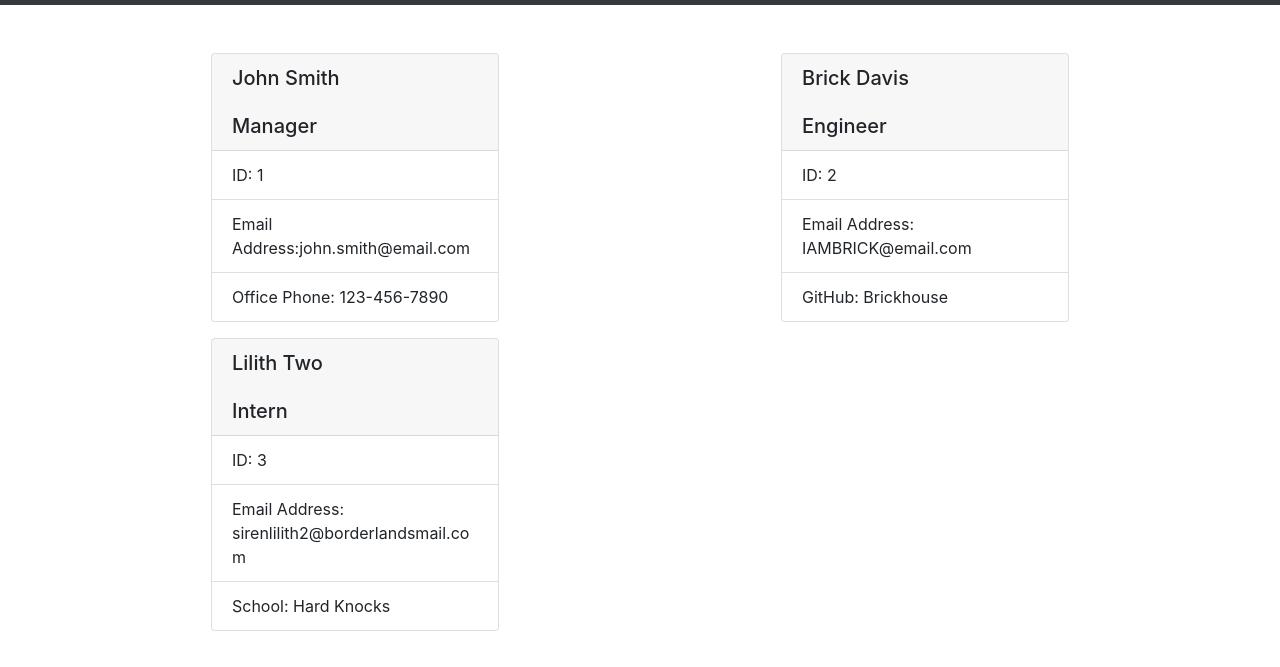
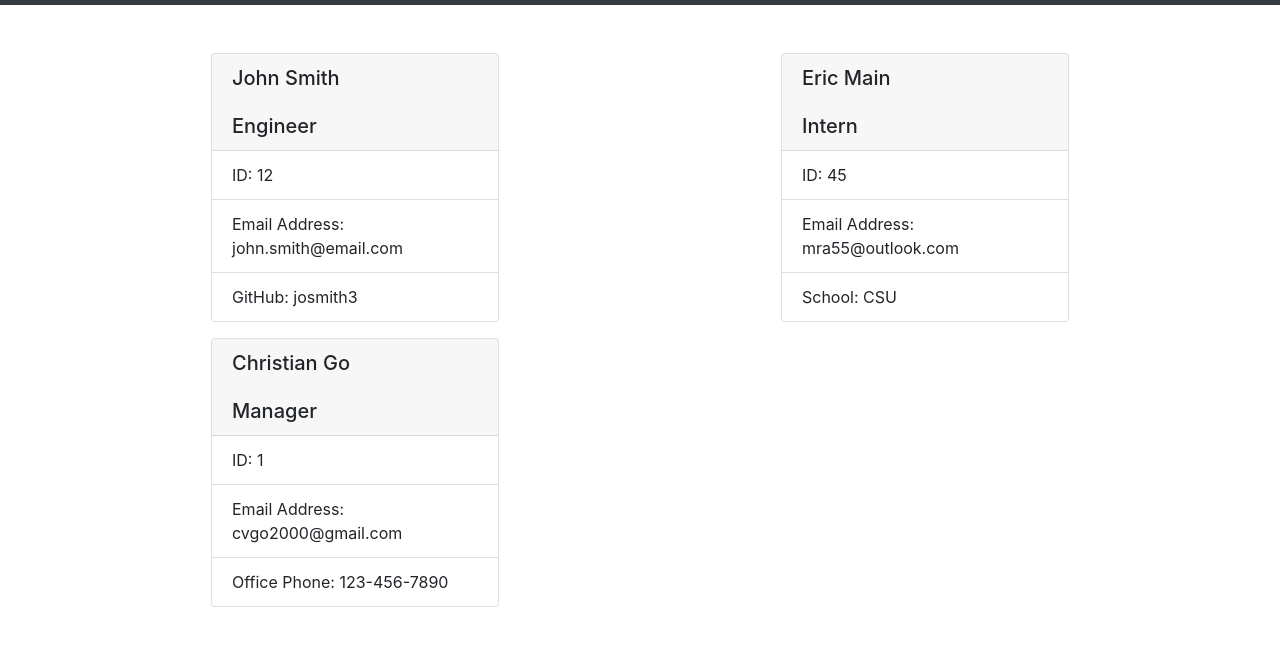
Before and after one commit to cvgo2000/HW10-Team-profile-generator, a website: page Output/team.html in a window 1280 px wide. Shown: the part 51-718 px from the top of the page. Drawn offline with nearby package versions, Linux system fonts and the light colour scheme.

Commit message:
Updated files

```diff
--- a/Output/team.html
+++ b/Output/team.html
@@ -14,29 +14,29 @@
         <div class="container">
             <div class="row"><div class="col-6">
             <div class="card mx-auto mb-3" style="width: 18rem">
-            <h5 class="card-header">John Smith<br /><br />Manager</h5>
+            <h5 class="card-header">John Smith<br /><br />Engineer</h5>
             <ul class="list-group list-group-flush">
-                <li class="list-group-item">ID: 1</li>
-                <li class="list-group-item">Email Address:john.smith@email.com</li>
-                <li class="list-group-item">Office Phone: 123-456-7890</li>
+                <li class="list-group-item">ID: 12</li>
+                <li class="list-group-item">Email Address: john.smith@email.com</li>
+                <li class="list-group-item">GitHub: josmith3</li>
             </ul>
             </div>
         </div><div class="col-6">
             <div class="card mx-auto mb-3" style="width: 18rem">
-            <h5 class="card-header">Brick Davis<br /><br />Engineer</h5>
+            <h5 class="card-header">Eric Main<br /><br />Intern</h5>
             <ul class="list-group list-group-flush">
-                <li class="list-group-item">ID: 2</li>
-                <li class="list-group-item">Email Address: IAMBRICK@email.com</li>
-                <li class="list-group-item">GitHub: Brickhouse</li>
+                <li class="list-group-item">ID: 45</li>
+                <li class="list-group-item">Email Address: mra55@outlook.com</li>
+                <li class="list-group-item">School: CSU</li>
             </ul>
             </div>
         </div><div class="col-6">
             <div class="card mx-auto mb-3" style="width: 18rem">
-            <h5 class="card-header">Lilith Two<br /><br />Intern</h5>
+            <h5 class="card-header">Christian Go<br /><br />Manager</h5>
             <ul class="list-group list-group-flush">
-                <li class="list-group-item">ID: 3</li>
-                <li class="list-group-item">Email Address: sirenlilith2@borderlandsmail.com</li>
-                <li class="list-group-item">School: Hard Knocks</li>
+                <li class="list-group-item">ID: 1</li>
+                <li class="list-group-item">Email Address: cvgo2000@gmail.com</li>
+                <li class="list-group-item">Office Phone: 123-456-7890</li>
             </ul>
             </div>
         </div> </div>
```
